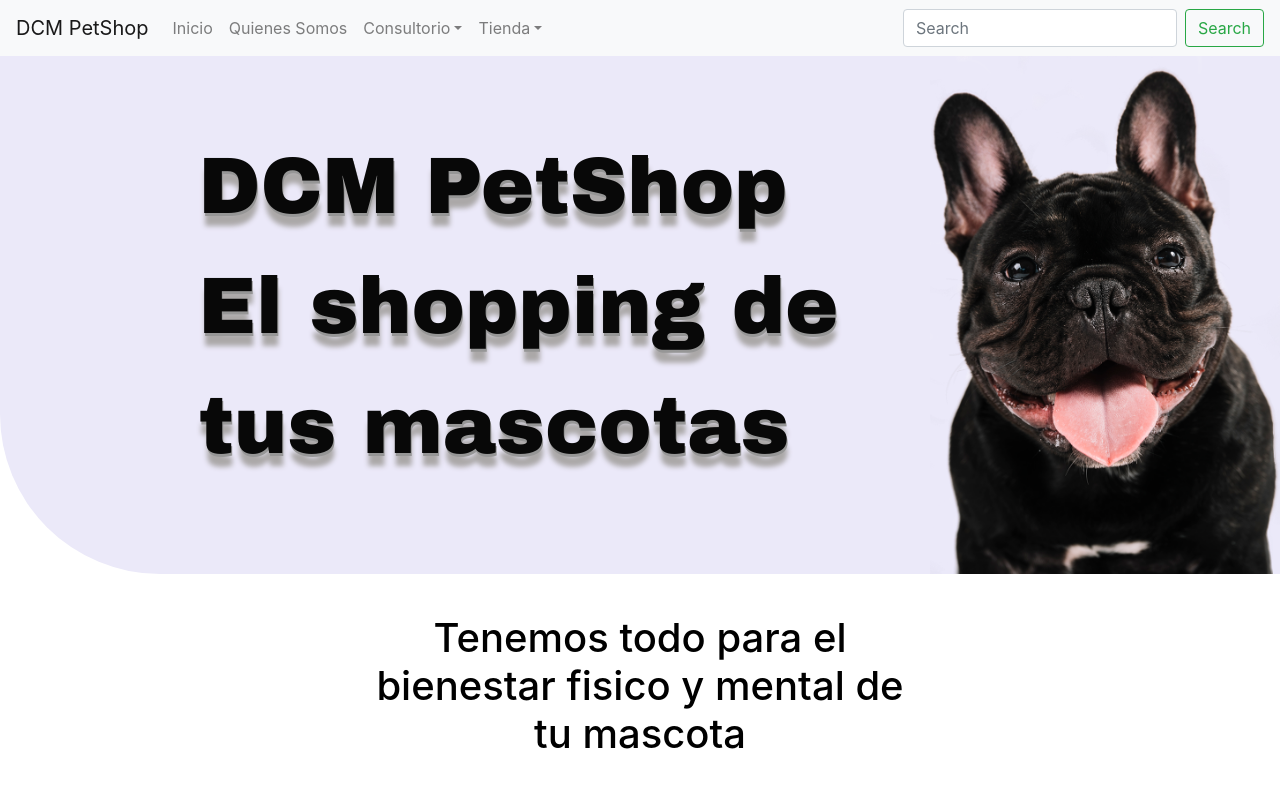
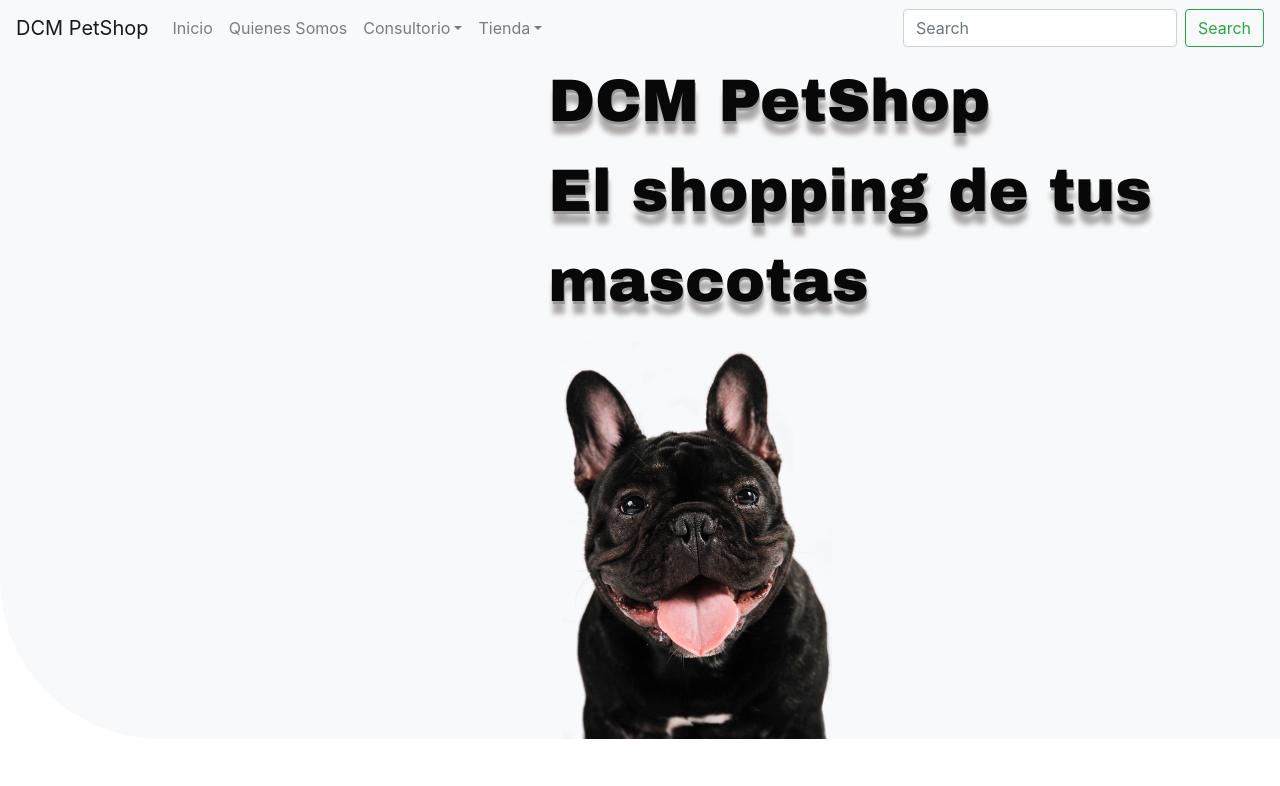
Before and after one commit to Diegolmi/Veterinaria, a React (Create React App) app: page / in a window 1280 px wide. Shown: the top 786 px of the page. Built offline with nearby package versions, Linux system fonts and the light colour scheme.

Commit message:
correccion body

```diff
--- a/src/components/body.js
+++ b/src/components/body.js
@@ -8,16 +8,21 @@ class Body extends React.Component {
     render() {
         return (
             <>
-                <div className="principal">
-                    <img src={Perro} className="perro1 img-fluid" alt=""  />
+                <div className="principal site-blocks-cover overflow-hidden bg-light">
 
                     <div className="col-md-7 align-self-center text-center text-md-left">
                         <div className="intro-text">
                             <p>DCM PetShop <br /> El shopping de tus mascotas</p>
                         </div>
+                        <div className="col-md-5 align-self-end text-center text-md-right">
+                        <img src={Perro} className="perro1 img-fluid cover-img" alt="" />
+                    </div>
+
 
                     </div>
+
                 </div>
+
             </>
 
 
--- a/src/components/style.css
+++ b/src/components/style.css
@@ -86,7 +86,7 @@ label {
 
 }
 .intro-text {
-    font-size: 80px;
+    font-size: 60px;
     font-family: "Arial Black", Gadget, sans-serif;
     color: rgb(8, 8, 8);
 
--- a/src/components/veterinaria.js
+++ b/src/components/veterinaria.js
@@ -80,6 +80,7 @@ class Formulario extends Component {
                                 className="fecha"
                                 name="fechas"
                                 onChange={this.actualizarState} />
+                                <br />
 
                             <label>Hora:</label>
                             <input
```
